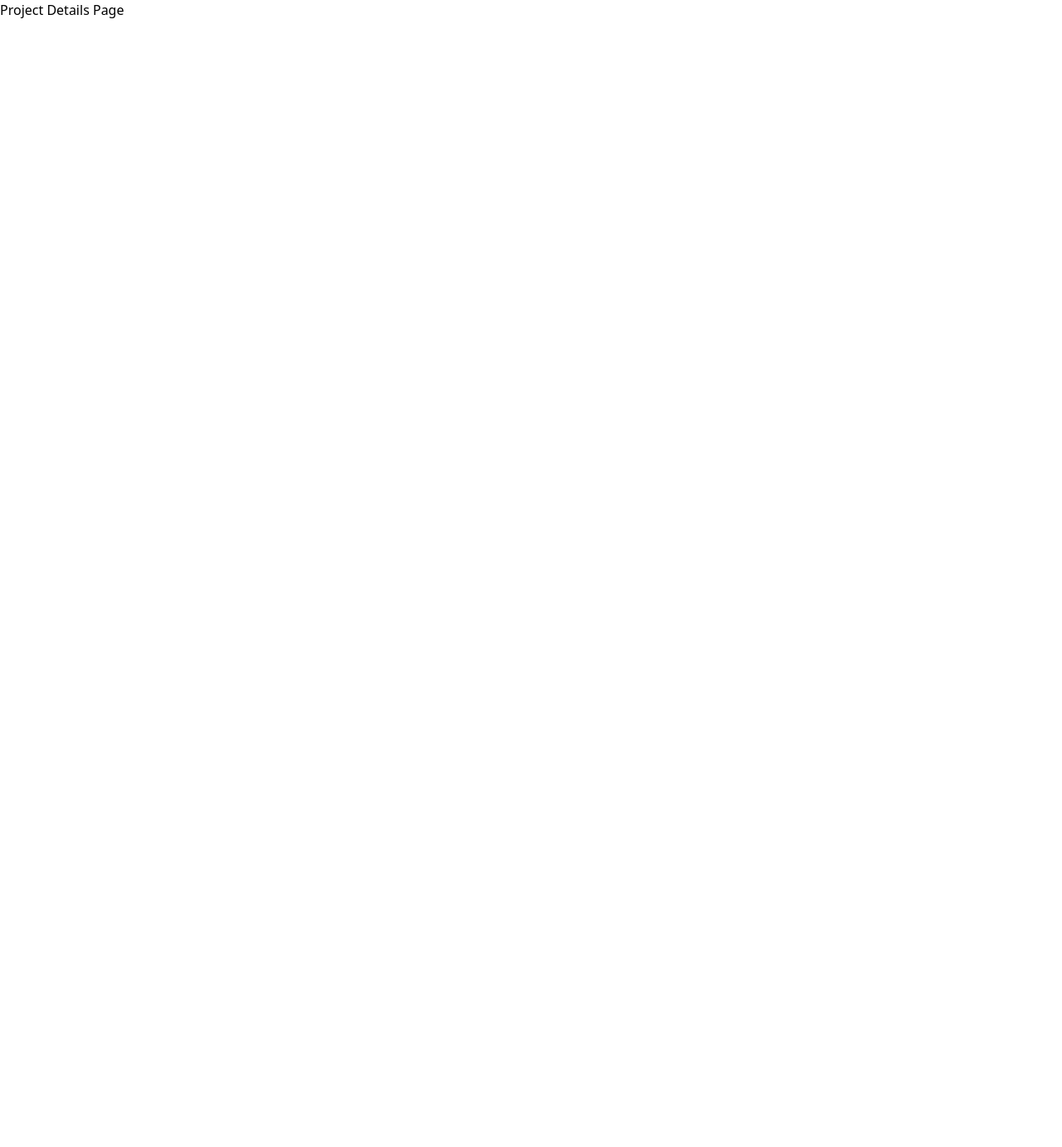
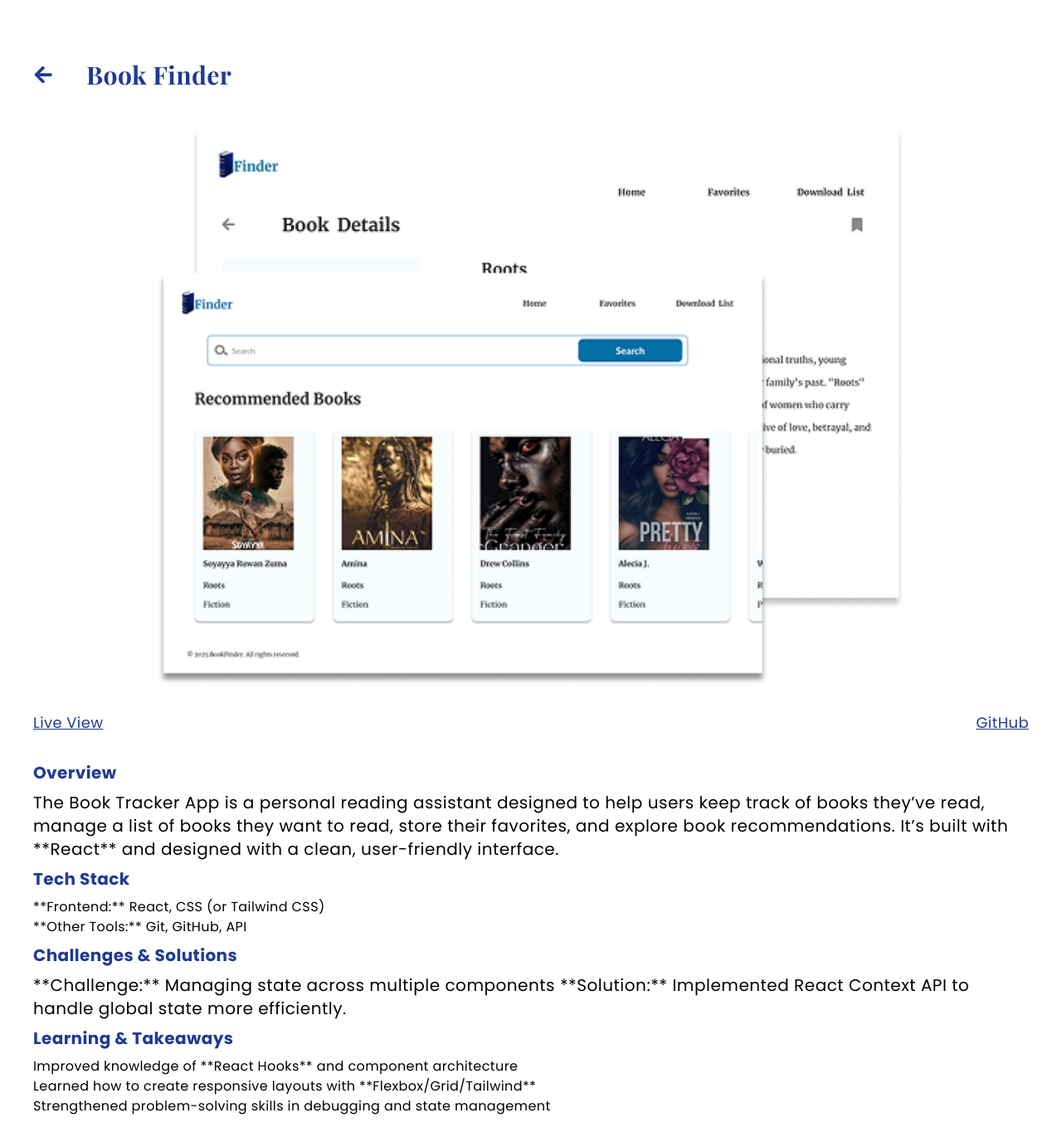
Before and after one commit to Winnie-Waiguru/Winfred-portfolio, a React (Vite) app: page /projects/1 in a window 1280 px wide. Shown: the top 1382 px of the page at 83% size. Before the commit the page ends 800 px from the top, so only its background shows below. Built offline with nearby package versions, Linux system fonts and the light colour scheme; a web font is replaced by a local one.

Commit message:
Added a projectDetails component

```diff
--- a/src/components/Footer.jsx
+++ b/src/components/Footer.jsx
@@ -8,7 +8,7 @@ function Footer() {
   };
 
   return (
-    <footer className=" fixed bottom-0 left-0 w-full bg-Accent-light h-[64px] border-t border-gray-200/80 shadow-inner rounded-t-2xl flex items-center pl-3 md:pl-8">
+    <footer className=" fixed bottom-0 left-0 w-full bg-white h-[64px] border-t border-gray-200/80 shadow-inner rounded-t-2xl flex items-center pl-3 md:pl-8">
       <p className="text-sm md:text-base text-Primary">
         &copy; {getYear()} Designed & Built with 💙 by Winfred Waiguru
       </p>
--- a/src/components/NavBar.jsx
+++ b/src/components/NavBar.jsx
@@ -22,7 +22,7 @@ function NavBar() {
     <header className="font-Poppins md:mb-32 ">
       {windowWidth > 768 ? (
         // Desktop Menu
-        <nav className="fixed top-0 left-0 bg-white justify-between px-10 flex flex-row w-full h-[64px] items-center">
+        <nav className="fixed top-0 left-0 bg-white justify-between px-10 flex flex-row w-full h-[64px]  border-b border-gray-200/80 shadow-inner rounded-b-2xl mb-4 items-center">
           {/* Logo */}
           <img
             src="./winnie.png"
@@ -57,22 +57,24 @@ function NavBar() {
       ) : (
         <>
           {/* Toggle button */}
+          <div className=" fixed top-0 left-0 w-full h-[64px] bg-white border-b border-gray-200/80 shadow-inner rounded-b-2xl mb-4">
             <button
               className="block md:hidden p-4 z-40  "
               onClick={() => setIsActive((prev) => !prev)}
             >
               {isActive ? (
                 <FaXmark
-                className={`icon fixed top-8 left-68  z-70 ${
+                  className={`icon fixed top-8 left-68 z-70 ${
                     isActive
                       ? "opacity-100 scale-100 rotate-0"
                       : "opacity-0 scale-0 rotate-90"
                   } transition-all duration-300 ease-in-out`}
                 />
               ) : (
-              <FaBars className="icon fixed top-4 left-6 border-2 z-30  border-Accent shadow-2xl" />
+                <FaBars className="icon fixed top-4 left-6 z-30" />
               )}
             </button>
+          </div>
 
           {/* Overlay */}
           {isActive && (
--- a/src/components/ProjectDetails.jsx
+++ b/src/components/ProjectDetails.jsx
@@ -1,12 +1,73 @@
+import { FaArrowLeft } from "react-icons/fa";
+
 import { useParams } from "react-router-dom";
+import { useNavigate } from "react-router-dom";
 
 function ProjectDetails() {
   const { projectId } = useParams();
+  const navigate = useNavigate();
+
   console.log(projectId);
   return (
-    <>
-      <h1>Project Details Page</h1>
-    </>
+    <section className="section-style">
+      <div className="flex flex-col gap-2 font-Poppins">
+        <div className="flex flex-row gap-10 mb-10 items-center">
+          <button onClick={() => navigate(-1)}>
+            <FaArrowLeft className="icon" />
+          </button>
+          <h1 className="text-3xl text-Secondary font-Playfair font-bold ">
+            Book Finder
+          </h1>
+        </div>
+
+        <img
+          src="/bookFinder-img.png"
+          alt="Book Finder screenshot"
+          className="md:w-3/4 mx-auto"
+        />
+        <div className="flex flex-row justify-between my-6">
+          <h4 className="text-Secondary underline text-base md:text-lg">
+            Live View
+          </h4>
+          <h4 className="text-Secondary underline text-base md:text-lg">
+            GitHub
+          </h4>
+        </div>
+
+        <h3 className="h3-project-style">Overview</h3>
+        <p className="p-style">
+          The Book Tracker App is a personal reading assistant designed to help
+          users keep track of books they’ve read, manage a list of books they
+          want to read, store their favorites, and explore book recommendations.
+          It’s built with **React** and designed with a clean, user-friendly
+          interface.
+        </p>
+        <h3 className="h3-project-style">Tech Stack</h3>
+        <ul>
+          <li>**Frontend:** React, CSS (or Tailwind CSS)</li>
+          <li>**Other Tools:** Git, GitHub, API</li>
+        </ul>
+        <h3 className="h3-project-style">Challenges & Solutions</h3>
+        <p className="p-style">
+          **Challenge:** Managing state across multiple components **Solution:**
+          Implemented React Context API to handle global state more efficiently.
+        </p>
+        <h3 className="h3-project-style"> Learning & Takeaways</h3>
+        <ul>
+          <li>
+            Improved knowledge of **React Hooks** and component architecture
+          </li>
+          <li>
+            Learned how to create responsive layouts with
+            **Flexbox/Grid/Tailwind**
+          </li>
+          <li>
+            Strengthened problem-solving skills in debugging and state
+            management
+          </li>
+        </ul>
+      </div>
+    </section>
   );
 }
 
--- a/src/index.css
+++ b/src/index.css
@@ -26,7 +26,7 @@
 }
 
 .section-style {
-  @apply px-6 py-10 md:p-12 mt-8 font-Poppins tracking-wide leading-normal;
+  @apply px-6 pt-16 md:p-10 mt-8 font-Poppins tracking-wide leading-normal;
 }
 
 .h2-style {
@@ -37,6 +37,10 @@
   @apply text-2xl md:text-[2rem] font-Playfair text-Primary font-bold my-6;
 }
 
+.h3-project-style {
+  @apply text-Secondary text-xl font-bold;
+}
+
 .decoration-line {
   @apply ml-3 h-[1px] border-0 bg-Primary;
 }
```
Lines whose indentation alone changed are shown as unchanged.
